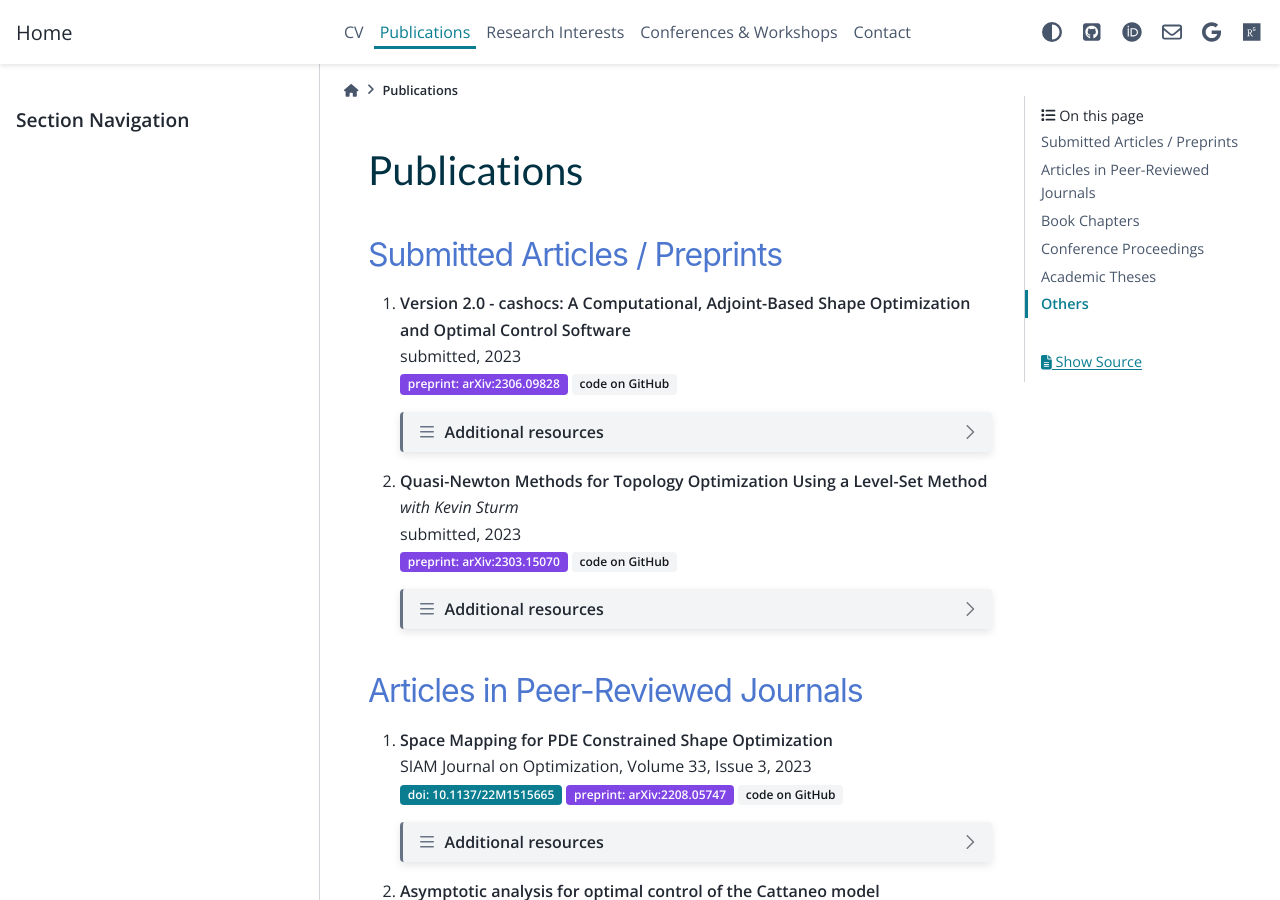
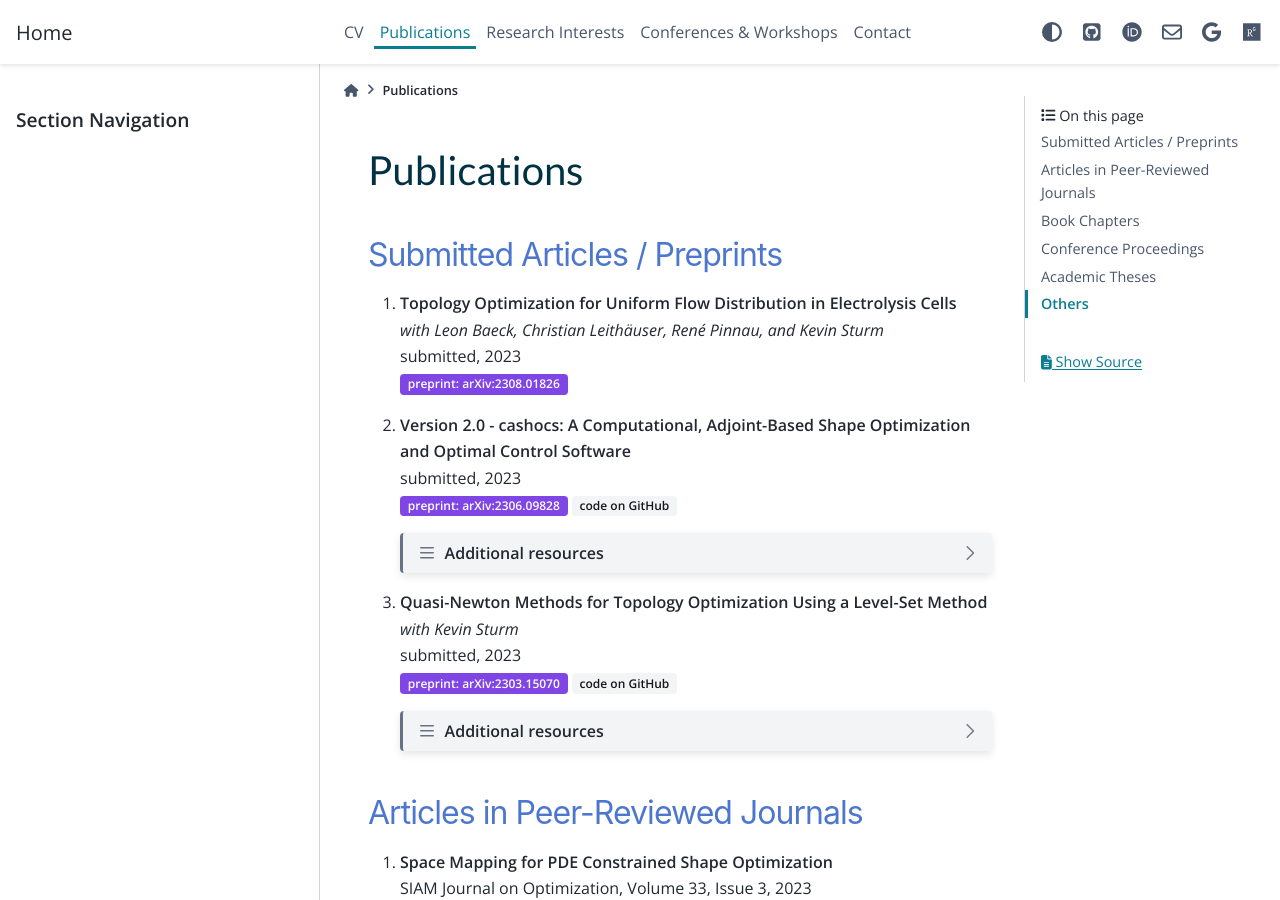
Before and after one commit to sblauth/sblauth.github.io, a Sphinx documentation site: the page built from source/publications.rst, in a window 1280 px wide and 900 px high. Built offline with Sphinx 7.4.7 and the PyData theme 0.15.4, drawn with Linux system fonts in a browser that asks for light colours.

Commit message:
update publications

```diff
--- a/source/publications.rst
+++ b/source/publications.rst
@@ -4,6 +4,11 @@ Publications
 
 Submitted Articles / Preprints
 ------------------------------
+
+#. | **Topology Optimization for Uniform Flow Distribution in Electrolysis Cells**
+   | *with Leon Baeck, Christian Leithäuser, René Pinnau, and Kevin Sturm*
+   | submitted, 2023
+   | :bdg-link-secondary:`preprint: arXiv:2308.01826 <https://arxiv.org/abs/2308.01826>`
 
 #. | **Version 2.0 - cashocs: A Computational, Adjoint-Based Shape Optimization and Optimal Control Software**
    | submitted, 2023
```
